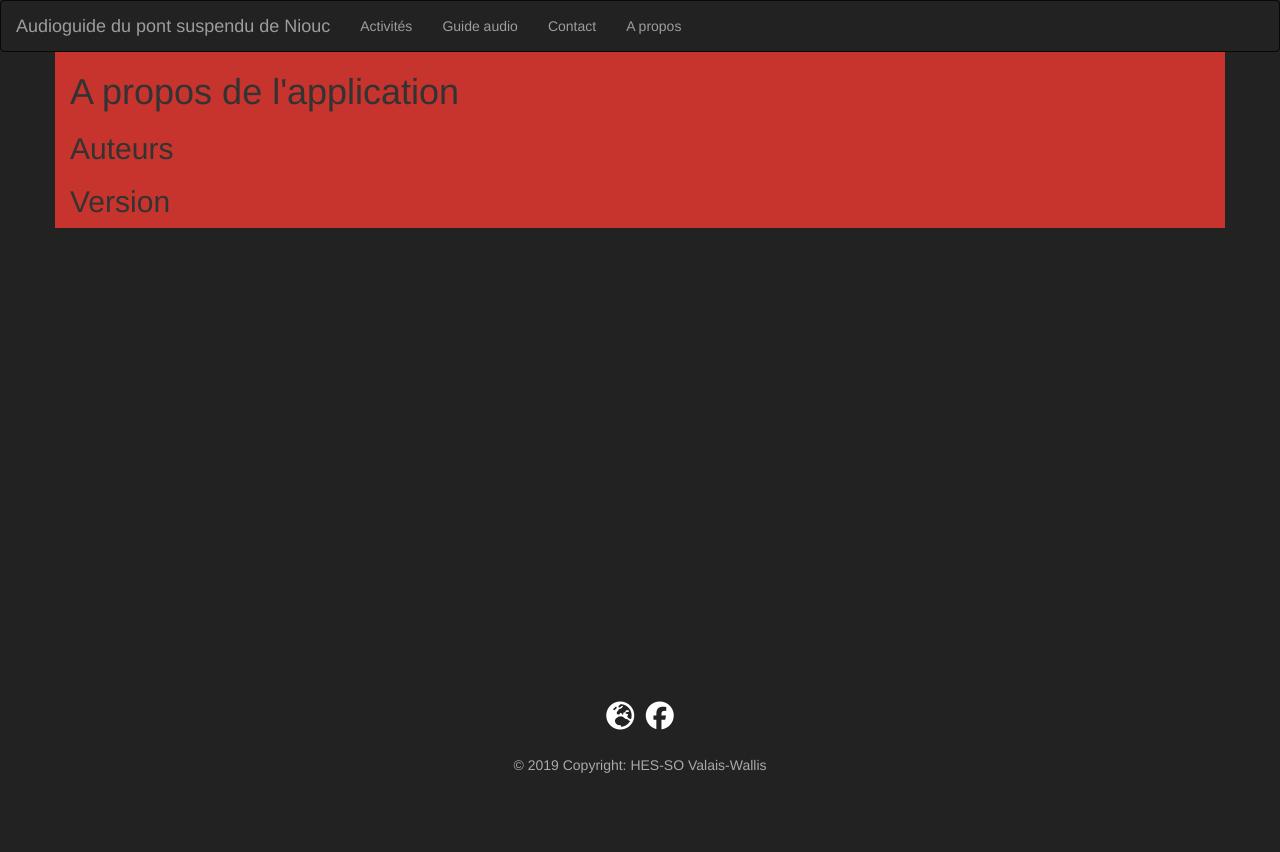
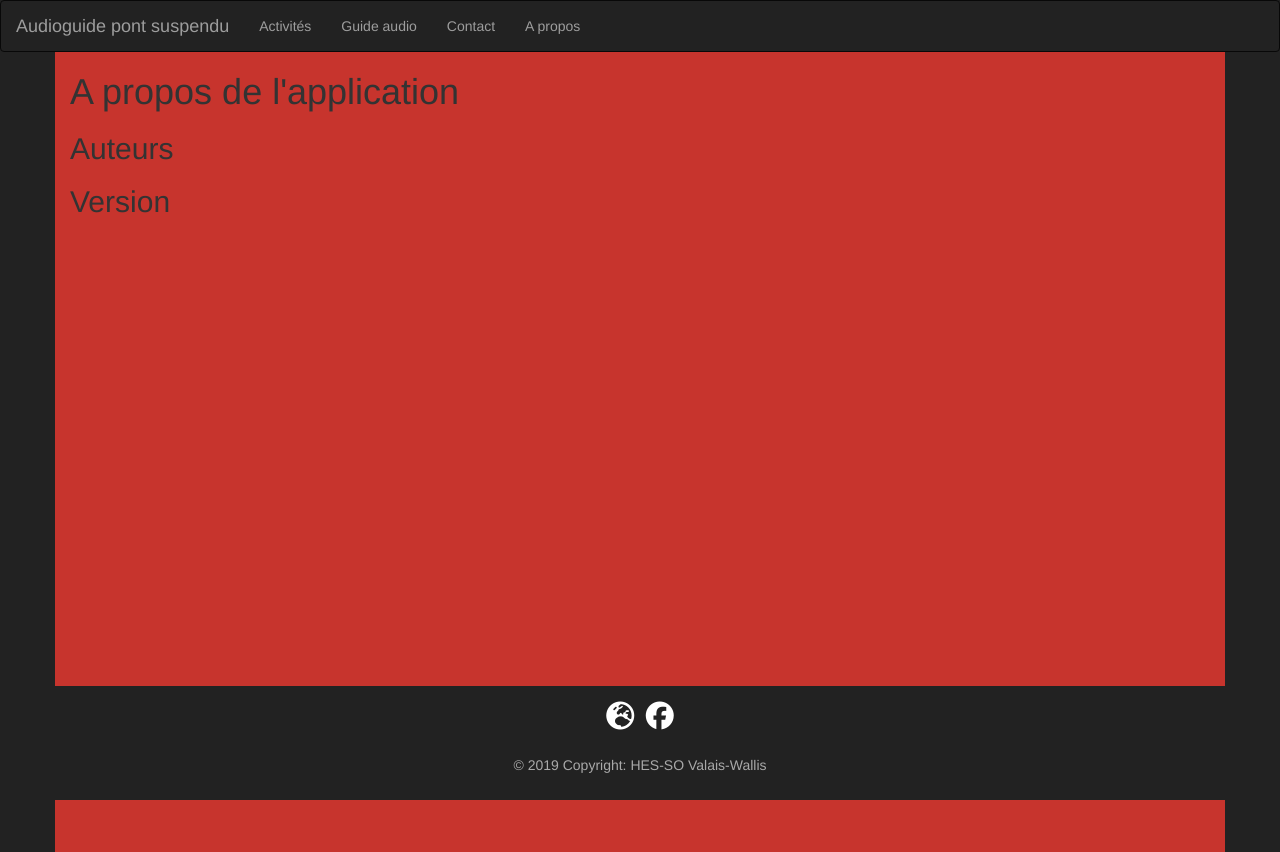
Before and after one commit to Borganov/audioguide, a Django app: template templates/about/about.html in a window 1280 px wide. Before the commit the page ends 773 px from the top, so only its background shows below. Run offline with Django 3.2, Linux system fonts and the light colour scheme; the template is opened without the code that fills it, so the values that code supplies are empty; parts of the project's set-up code (start-up, migrations or seed data) failed here and were passed over; some libraries are stand-ins or nearby versions.

Commit message:
Base updated to match layout needs

```diff
--- a/templates/base.html
+++ b/templates/base.html
@@ -10,7 +10,6 @@
   <meta name="viewport" content="width=device-width, initial-scale=1">
   <link rel="stylesheet" href="{% static 'css/style.css' %}">
   <link rel="stylesheet" href="https://maxcdn.bootstrapcdn.com/bootstrap/3.4.1/css/bootstrap.min.css">
-  <!--<link rel="stylesheet" href="{% static 'css/all.css' %}">-->
   <script src="https://kit.fontawesome.com/67065feb7d.js" crossorigin="anonymous"></script>
   <script src="https://ajax.googleapis.com/ajax/libs/jquery/3.4.1/jquery.min.js"></script>
   <script src="https://maxcdn.bootstrapcdn.com/bootstrap/3.4.1/js/bootstrap.min.js"></script>
@@ -23,7 +22,7 @@
 
         <!-- Collapse button -->
         <button type="button" class="navbar-toggle" data-toggle="collapse" data-target="#menu"> <span class="icon-bar"></span> <span class="icon-bar"></span> <span class="icon-bar"></span> </button>
-        <a class="textBlack navbar-brand" href="/">Audioguide du pont suspendu de Niouc</a>
+        <a class="textBlack navbar-brand" href="/">Audioguide pont suspendu</a>
       </div>
 
       <!-- Collapsible content -->
@@ -41,7 +40,7 @@
   </nav>
 
   <!-- Page content -->
-  <div class="container bodyBG neg-mrg">
+  <div class="content-height container bodyBG neg-mrg">
     {% block content %}
       <!-- CONTENT -->
       <!-- CONTENT -->
```
